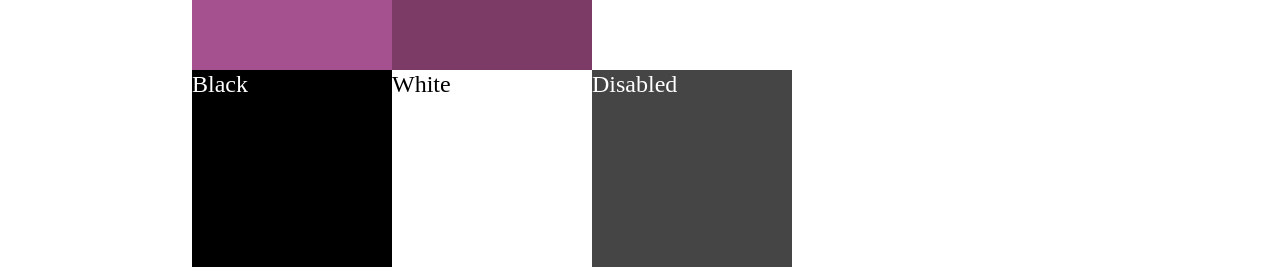
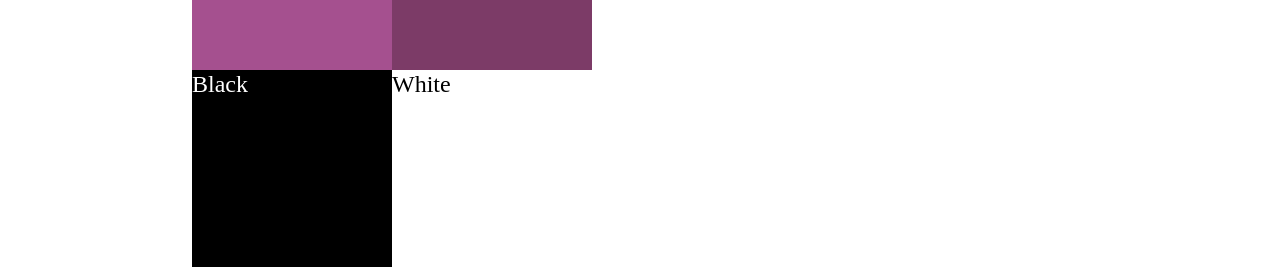
Before and after one commit to ChromaNetwork/t_repo, a React app: page / in a window 1280 px wide. Shown: the part 1154-1421 px from the top of the page. Built offline with nearby package versions, Linux system fonts and the light colour scheme; a web font is replaced by a local one.

Commit message:
slight theme change

```diff
--- a/src/MainTheme.js
+++ b/src/MainTheme.js
@@ -11,8 +11,7 @@ type ThemePropNames =
     | "accentLightColor"
     | "accentDarkColor"
     | "black"
-    | "white"
-    | "disabledColor";
+    | "white";
 
 type ThemePropsType = {
     primaryColor: mixed,
@@ -21,8 +20,7 @@ type ThemePropsType = {
     accentLightColor: mixed,
     accentDarkColor: mixed,
     black: mixed,
-    white: mixed,
-    disabledColor: mixed
+    white: mixed
 };
 
 // Exists solely to prevent fatfinger typos for ThemeProps values which are strings representing the theme prop values in all themed components.
@@ -33,8 +31,7 @@ const ThemeNames: { [key: ThemePropNames]: ThemePropNames } & ThemePropsType = {
     accentLightColor: "accentLightColor",
     accentDarkColor: "accentDarkColor",
     black: "black",
-    white: "white",
-    disabledColor: "disabledColor"
+    white: "white"
 };
 
 export const ThemeProps: { [key: ThemePropNames]: any } & ThemePropsType = {
@@ -44,8 +41,7 @@ export const ThemeProps: { [key: ThemePropNames]: any } & ThemePropsType = {
     accentLightColor: `theme.${ThemeNames.accentLightColor}`,
     accentDarkColor: `theme.${ThemeNames.accentDarkColor}`,
     black: `theme.${ThemeNames.black}`,
-    white: `theme.${ThemeNames.white}`,
-    disabledColor: `theme.${ThemeNames.disabledColor}`
+    white: `theme.${ThemeNames.white}`
 };
 
 export default ({
@@ -55,6 +51,5 @@ export default ({
     accentLightColor: Colors.lightPurple,
     accentDarkColor: Colors.darkPurple,
     black: Colors.black,
-    white: Colors.white,
-    disabledColor: Colors.darkGray
+    white: Colors.white
 }: { [key: ThemePropNames]: any } & ThemePropsType);
--- a/src/components/dev/Colors.jsx
+++ b/src/components/dev/Colors.jsx
@@ -65,14 +65,6 @@ const White = styled(LargeText)`
     display: inline-block;
 `;
 
-const Disabled = styled(LargeText)`
-    color: ${props => props.theme.white};
-    background-color: ${props => props.theme.disabledColor};
-    height: ${size};
-    width: ${size};
-    display: inline-block;
-`;
-
 const Container = styled.div`
     flex: 1;
 `;
@@ -89,7 +81,6 @@ export default function() {
             <br />
             <Black>Black</Black>
             <White>White</White>
-            <Disabled>Disabled</Disabled>
         </Container>
     );
 }
```
